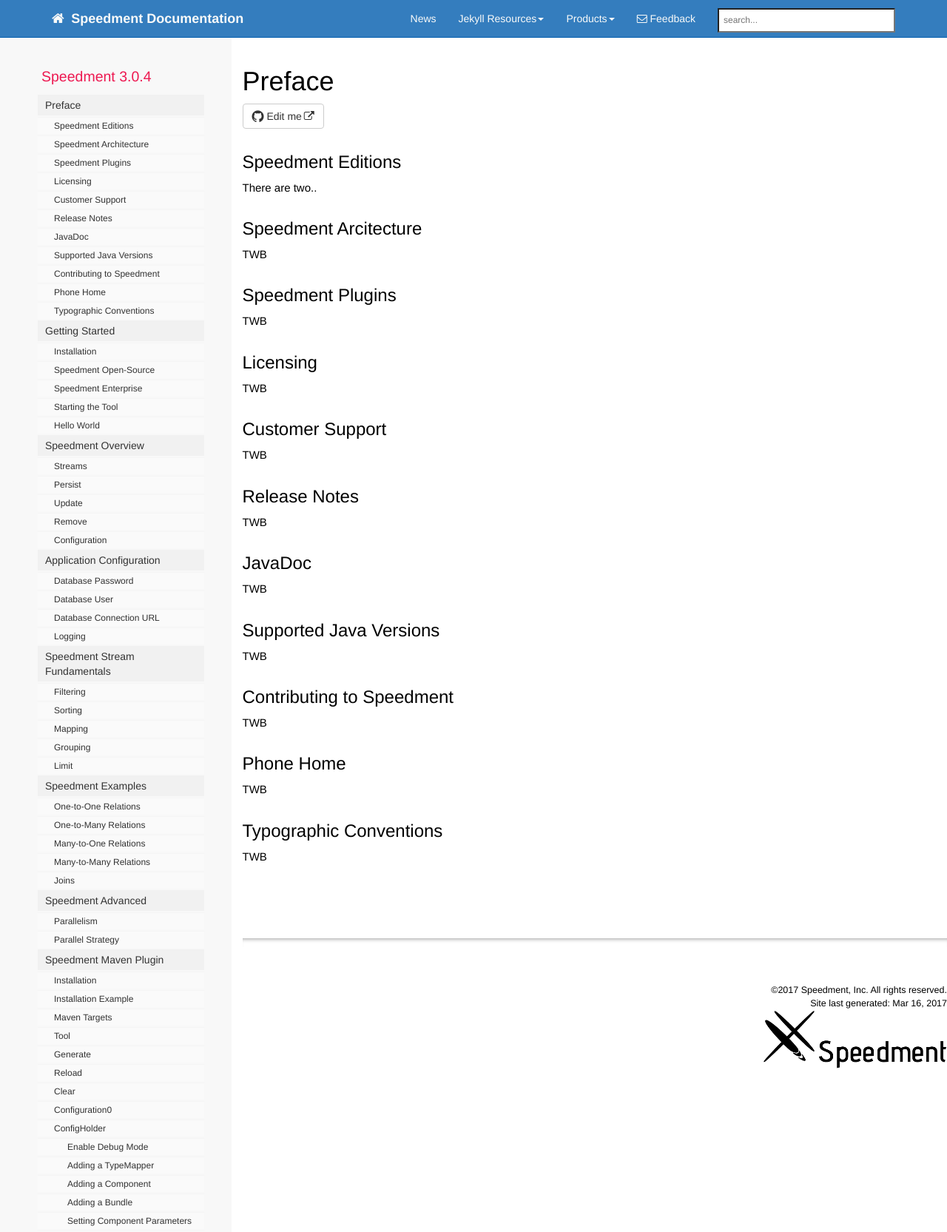
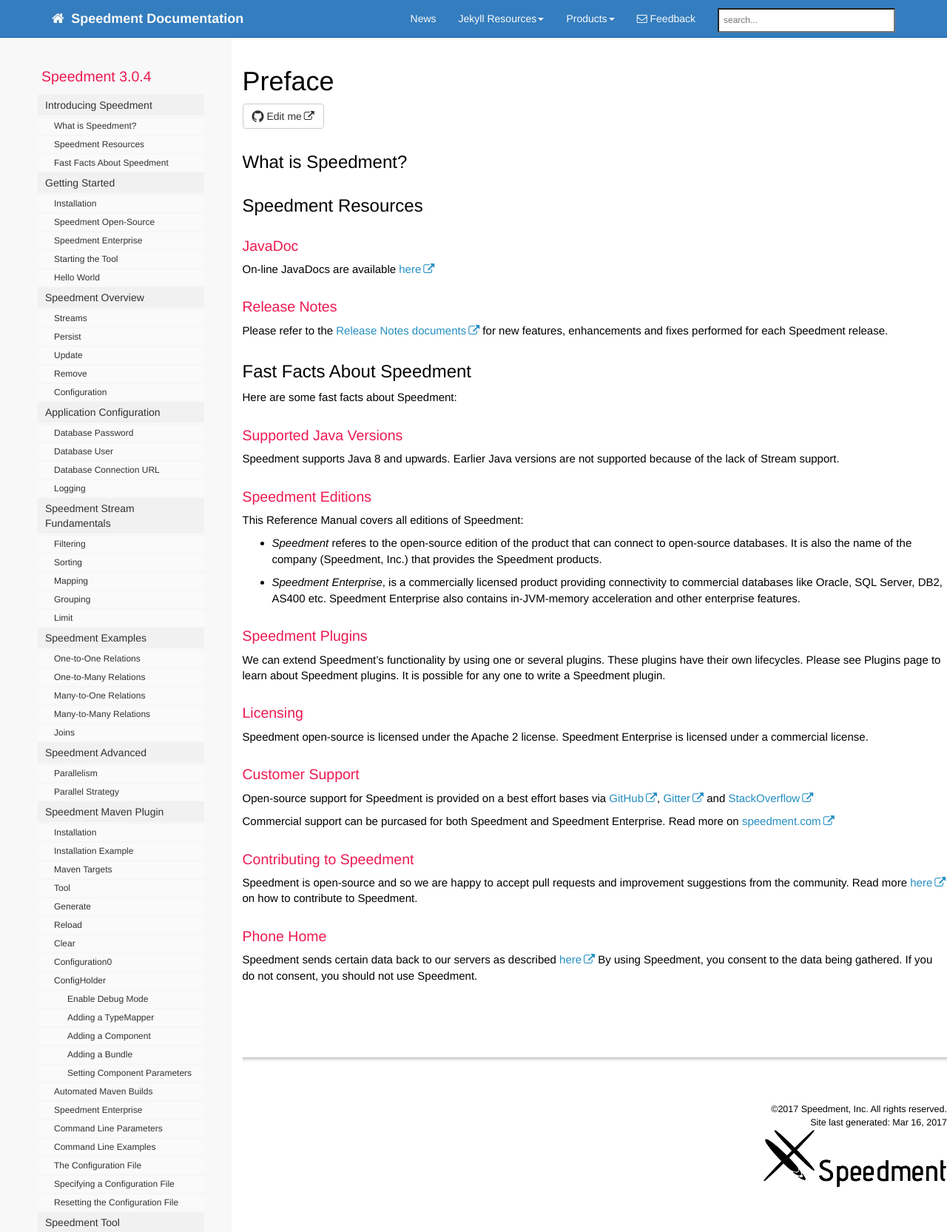
Before and after one commit to speedment/speedment-doc, a Jekyll site: the page built from pages/introduction.md, in a window 1280 px wide. Shown: the whole page at 74% size. Built offline with Jekyll 4.4.1, drawn with Linux system fonts in a browser that asks for light colours; nearby versions of some CDN libraries; comment, search, counter and statistics services are not loaded.

Commit message:
introduction: Write

```diff
--- a/_data/sidebars/mydoc_sidebar.yml
+++ b/_data/sidebars/mydoc_sidebar.yml
@@ -19,55 +19,24 @@
       output: pdf
       type: frontmatter
 
-  - title: Preface
+  - title: Introducing Speedment
     output: web, pdf
     folderitems:
 
-    - title: Speedment Editions
-      url: preface.html#speedment-editions
+    - title: What is Speedment?
+      url: introduction.html#what-is-speedment
       output: web, pdf
       type: homepage
 
-    - title: Speedment Architecture
-      url: preface.html#speedment-architecture
+    - title: Speedment Resources
+      url: introduction.html#speedment-resources
       output: web, pdf
+      type: homepage
 
-    - title: Speedment Plugins
-      url: preface.html#speedment-plugins
+    - title: Fast Facts About Speedment
+      url: introduction.html#fast-facts-about-Speedment
       output: web, pdf
-
-    - title: Licensing
-      url: preface.html#licensing
-      output: web, pdf
-
-    - title: Customer Support
-      url: preface.html#customer-support
-      output: web, pdf
-
-    - title: Release Notes
-      url: preface.html#release-notes
-      output: web, pdf
-
-    - title: JavaDoc
-      url: preface.html#java-doc
-      output: web, pdf
-
-    - title: Supported Java Versions
-      url: preface.html#supported-java-versions
-      output: web, pdf
-
-    - title: Contributing to Speedment
-      url: preface.html#contributing-to-speedment
-      output: web, pdf
-
-    - title: Phone Home
-      url: preface.html#phone-home
-      output: web, pdf
-
-    - title: Typographic Conventions
-      url: preface.html#typographic-conventions
-      output: web, pdf
-
+      type: homepage
 
   - title: Getting Started
     output: web, pdf
--- /dev/null
+++ b/pages/introduction.md
@@ -0,0 +1,47 @@
+---
+permalink: preface.html
+sidebar: mydoc_sidebar
+title: Preface
+keywords: Speedment, Preface, Editions, Arcitecture, Plugins, Licensing, Support, JavaDoc, Contributing
+toc: false
+Tags: Introduction, Preface, License
+---
+
+## What is Speedment?
+
+
+## Speedment Resources
+
+### JavaDoc
+On-line JavaDocs are available [here](http://www.javadoc.io/doc/com.speedment/runtime-deploy/{{site.data.speedment.version}})
+
+### Release Notes
+Please refer to the [Release Notes documents](https://github.com/speedment/speedment/releases) for new features, enhancements and fixes performed for each Speedment release.
+
+## Fast Facts About Speedment
+Here are some fast facts about Speedment:
+
+### Supported Java Versions
+Speedment supports Java 8 and upwards. Earlier Java versions are not supported because of the lack of Stream support.
+
+### Speedment Editions
+This Reference Manual covers all editions of Speedment:
+  * *Speedment* referes to the open-source edition of the product that can connect to open-source databases. It is also the name of the company (Speedment, Inc.) that provides the Speedment products.
+  * *Speedment Enterprise*, is a commercially licensed product providing connectivity to commercial databases like Oracle, SQL Server, DB2, AS400 etc. Speedment Enterprise also contains in-JVM-memory acceleration and other enterprise features.
+
+### Speedment Plugins
+We can extend Speedment's functionality by using one or several plugins. These plugins have their own lifecycles. Please see Plugins page to learn about Speedment plugins. It is possible for any one to write a Speedment plugin.
+
+### Licensing
+Speedment open-source is licensed under the Apache 2 license. Speedment Enterprise is licensed under a commercial license.
+
+### Customer Support
+Open-source support for Speedment is provided on a best effort bases via [GitHub](https://github.com/speedment/speedment/issues), [Gitter](https://gitter.im/speedment/speedment) and [StackOverflow](http://stackoverflow.com/questions/tagged/speedment)
+
+Commercial support can be purcased for both Speedment and Speedment Enterprise. Read more on [speedment.com](http://www.speedment.com)
+
+### Contributing to Speedment
+Speedment is open-source and so we are happy to accept pull requests and improvement suggestions from the community. Read more [here](https://github.com/speedment/speedment/blob/master/CONTRIBUTING.md) on how to contribute to Speedment.
+
+### Phone Home
+Speedment sends certain data back to our servers as described [here](https://github.com/speedment/speedment/blob/master/DISCLAIMER.MD) By using Speedment, you consent to the data being gathered. If you do not consent, you should not use Speedment.
--- a/pages/preface.md
+++ /dev/null
@@ -1,41 +0,0 @@
----
-permalink: preface.html
-sidebar: mydoc_sidebar
-title: Preface
-keywords: Speedment, Preface, Editions, Arcitecture, Plugins, Licensing, Support, JavaDoc, Contributing
-toc: false
-Tags: Preface, License
----
-
-## Speedment Editions
-There are two..
-
-## Speedment Arcitecture
-TWB
-
-## Speedment Plugins
-TWB
-
-## Licensing
-TWB
-
-## Customer Support
-TWB
-
-## Release Notes
-TWB
-
-## JavaDoc
-TWB
-
-## Supported Java Versions
-TWB
-
-## Contributing to Speedment
-TWB
-
-## Phone Home
-TWB
-
-## Typographic Conventions
-TWB
```
